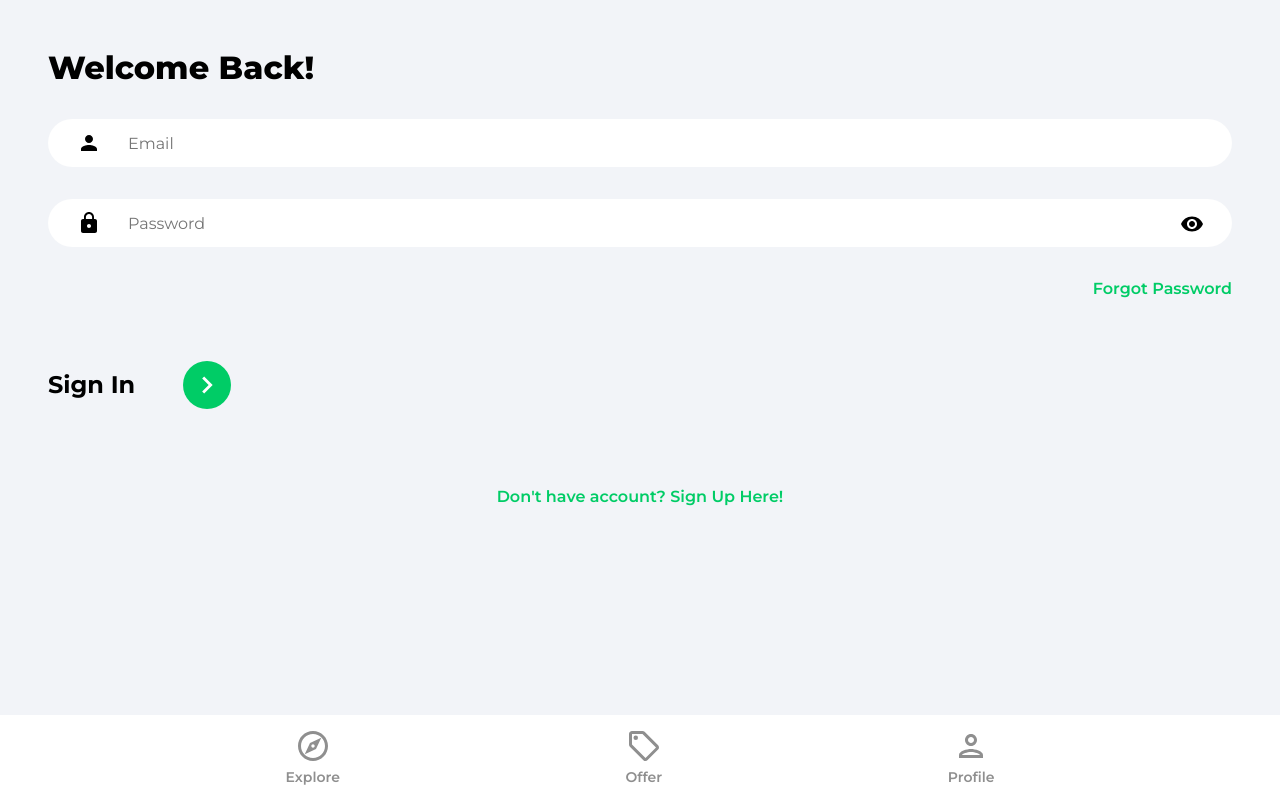
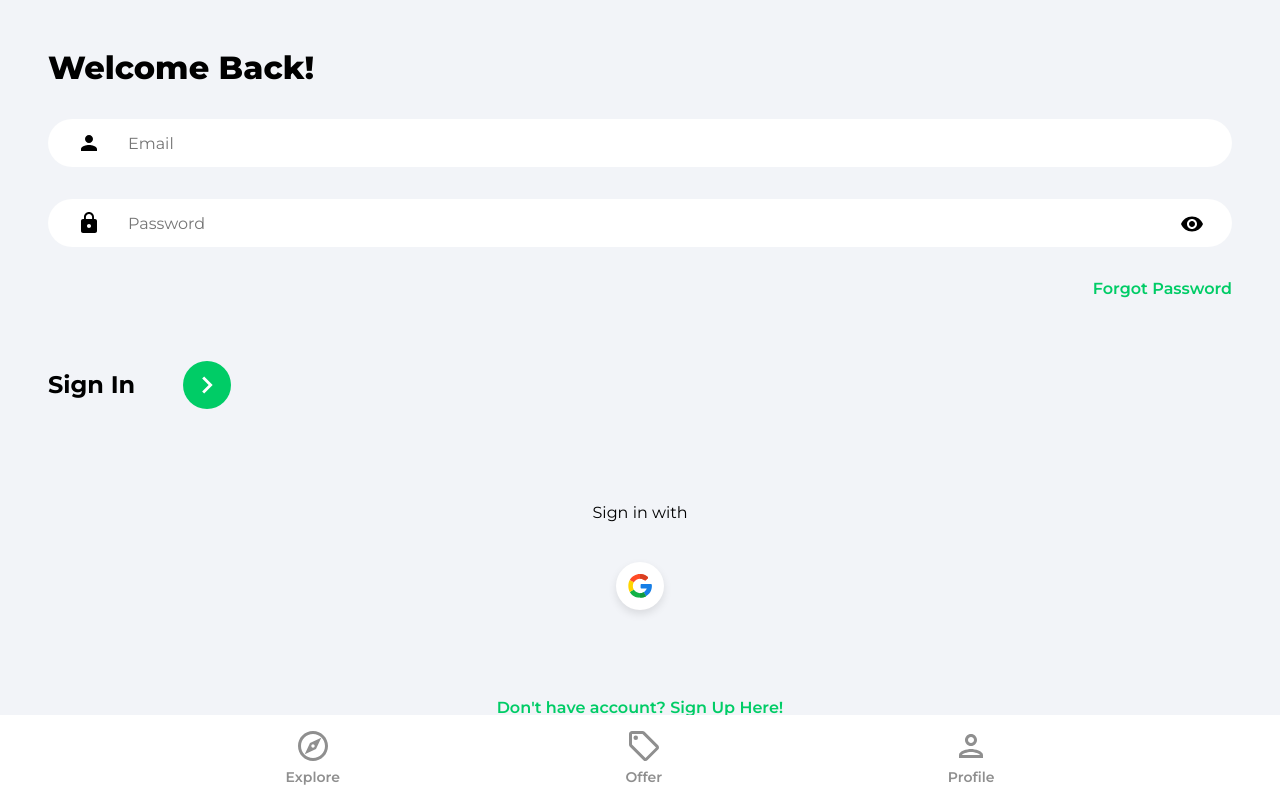
Before and after one commit to ajinkyacodes/house-marketplace-react-firebase, a React (Create React App) app: page /sign-in in a window 1280 px wide. Built offline with nearby package versions, Linux system fonts and the light colour scheme; no server answers; the HTML template or start-up script is replaced by a standard one.

Commit message:
Google authentication added for sign-in and sign-up

```diff
--- /dev/null
+++ b/src/components/OAuth.jsx
@@ -0,0 +1,45 @@
+import { useLocation, useNavigate } from "react-router-dom";
+import { getAuth, signInWithPopup, GoogleAuthProvider } from "firebase/auth";
+import { doc, setDoc, getDoc, serverTimestamp } from "firebase/firestore";
+import { db } from "../firebase.config";
+import { toast } from "react-toastify";
+import googleIcon from "../assets/svg/googleIcon.svg";
+
+function OAuth() {
+  const navigate = useNavigate();
+  const location = useLocation();
+
+  const onGoogleClick = async () => {
+    try {
+        const auth = getAuth();
+        const provider = new GoogleAuthProvider();
+        const result = await signInWithPopup(auth, provider);
+        const user = result.user;
+
+        // Check for user
+        const docRef = doc(db, "users", user.uid);
+        const docSnap = await getDoc(docRef);
+
+        // If user, doesn't exist, create user
+        if(!docSnap.exists()) {
+            await setDoc(doc(db, "users", user.uid), {
+                name: user.displayName,
+                email: user.email,
+                timestamp: serverTimestamp()
+            })
+        }
+        navigate("/");
+    } catch (error) {
+        toast.error("Could not authorize with Google");
+    }
+  }
+
+  return <div className="socialLogin">
+    <p>Sign {location.pathname==="/sign-up" ? "up" : "in"} with</p>
+    <button className="socialIconDiv" onClick={onGoogleClick}>
+        <img className="socialIconImg" src={googleIcon} alt="google" />
+    </button>
+  </div>;
+}
+
+export default OAuth;
--- a/src/pages/SignIn.jsx
+++ b/src/pages/SignIn.jsx
@@ -4,6 +4,7 @@
 import { getAuth, signInWithEmailAndPassword } from "firebase/auth";
 import { ReactComponent as ArrowRightIcon } from "../assets/svg/keyboardArrowRightIcon.svg";
 import visibilityIcon from "../assets/svg/visibilityIcon.svg";
+import OAuth from "../components/OAuth";
 
 function SignIn() {
   const [showPassword, setShowPassword] = useState(false);
@@ -83,7 +84,7 @@
             </button>
           </div>
         </form>
-        {/** Google OAuth */}
+        <OAuth />
         <Link to="/sign-up" className="registerLink">
           Don't have account? Sign Up Here!
         </Link>
--- a/src/pages/SignUp.jsx
+++ b/src/pages/SignUp.jsx
@@ -6,6 +6,7 @@
 import { db } from "../firebase.config";
 import { ReactComponent as ArrowRightIcon } from "../assets/svg/keyboardArrowRightIcon.svg";
 import visibilityIcon from "../assets/svg/visibilityIcon.svg";
+import OAuth from "../components/OAuth";
 
 function SignUp() {
   const [showPassword, setShowPassword] = useState(false);
@@ -104,7 +105,7 @@
             </button>
           </div>
         </form>
-        {/** Google OAuth */}
+        <OAuth />
         <Link to="/sign-in" className="registerLink">
           Login Here!
         </Link>
```
